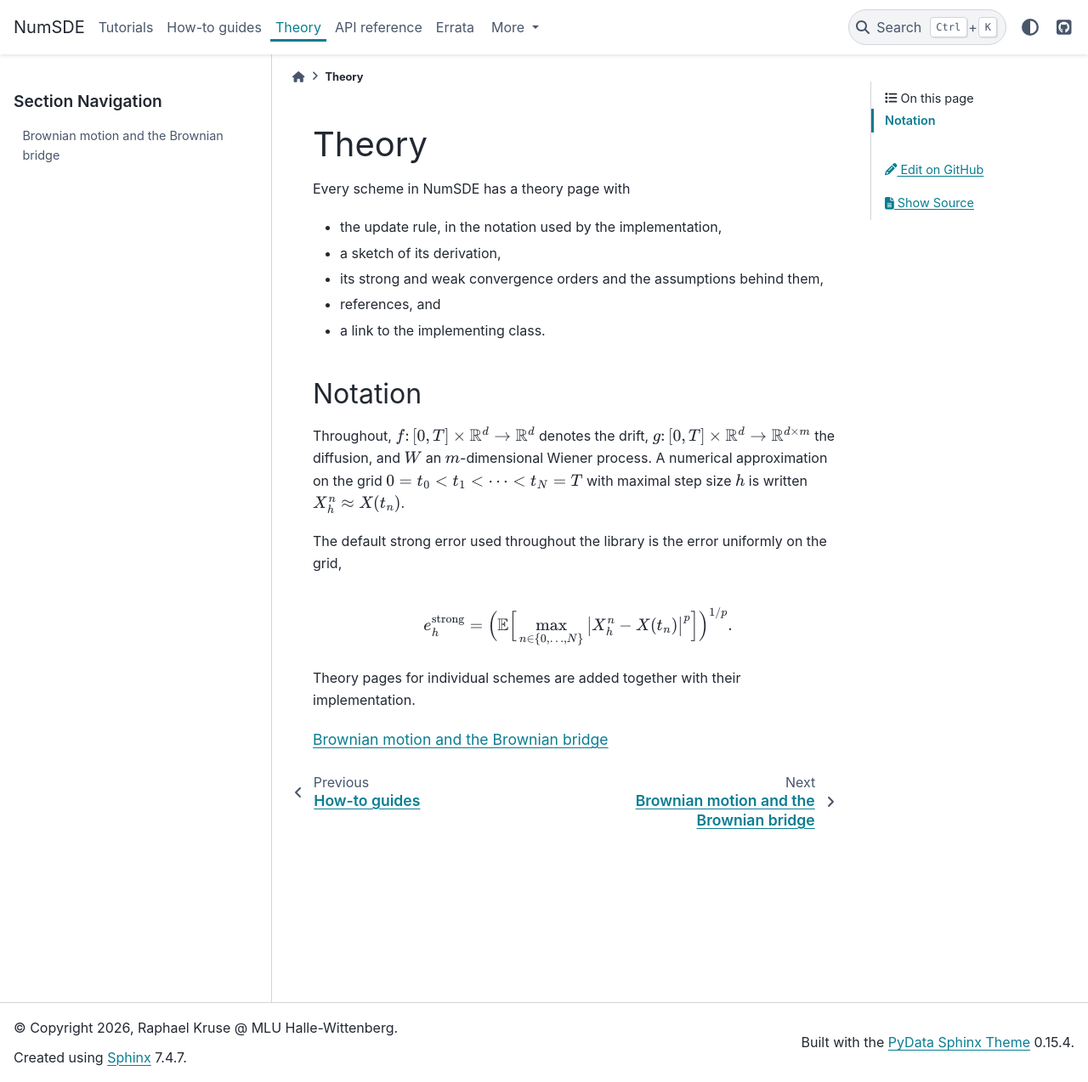
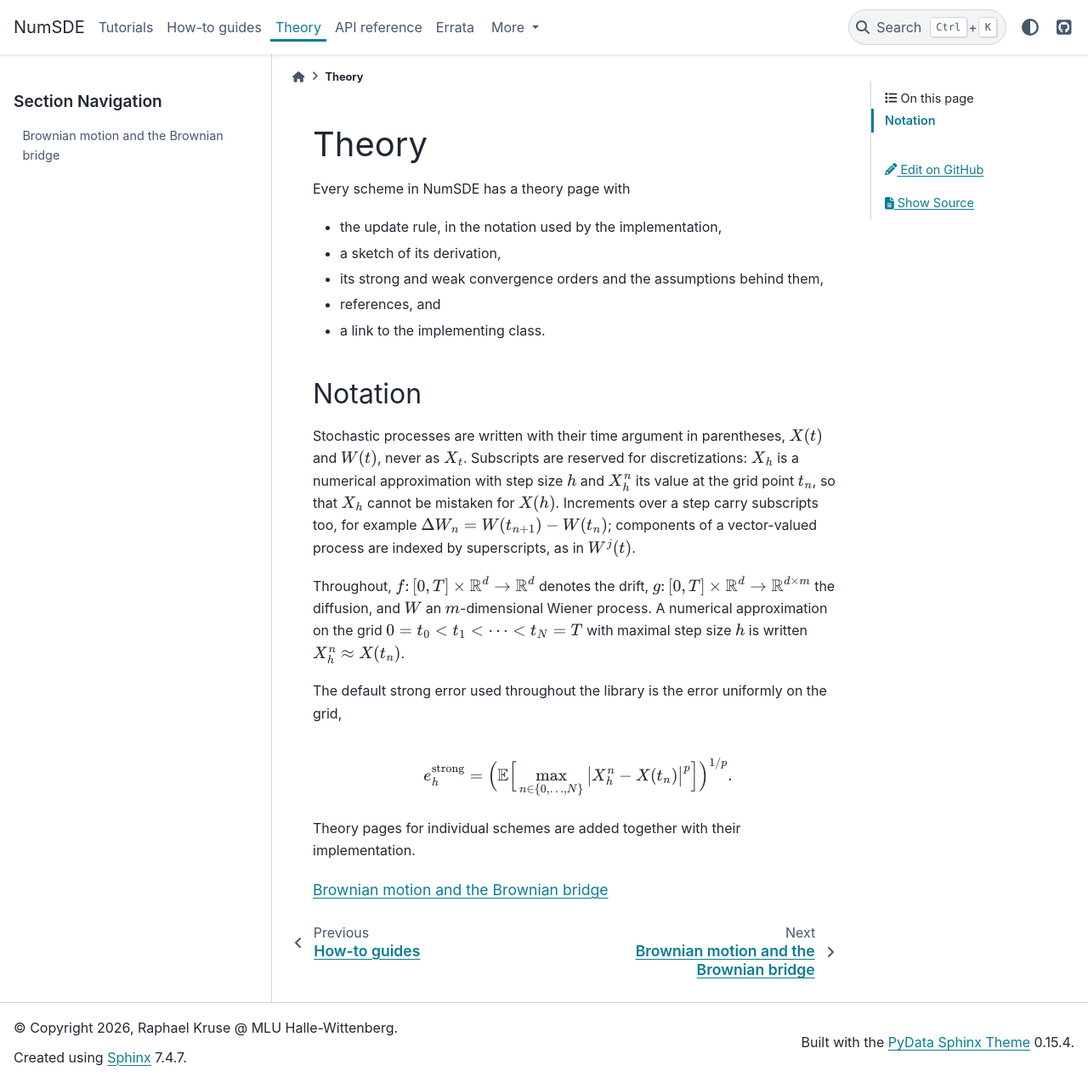
Before and after one commit to mlu-numerics/numsde, a Sphinx documentation site: the page built from docs/theory/index.md, in a window 1280 px wide and 1274 px high. Shown: the whole window at 85% size. Built offline with Sphinx 7.4.7 and the PyData theme 0.15.4, drawn with Linux system fonts in a browser that asks for light colours.

Commit message:
Write stochastic processes as X(t), not X_t (#8)
Subscripts are reserved for discretizations (X_h, X_h^n) and increments
(Delta W_n), so that X_h cannot be mistaken for X(h). This matches the
notation of the theory pages and the companion book.

The SDE in the README, the documentation start page, the package
docstring and the architecture document now reads
dX(t) = f(t, X(t)) dt + g(t, X(t)) dW(t). The convention is documented
on the theory index page, in CONTRIBUTING.md and CLAUDE.md, and recorded
in the decision log.


Claude-Session: https://claude.ai/code/session_017ymd5KN8fGMKijrf9DAJkQ

Co-authored-by: Claude <noreply@anthropic.com>

```diff
--- a/docs/theory/index.md
+++ b/docs/theory/index.md
@@ -9,6 +9,14 @@ Every scheme in NumSDE has a theory page with
 - a link to the implementing class.
 
 ## Notation
+
+Stochastic processes are written with their time argument in parentheses,
+$X(t)$ and $W(t)$, never as $X_t$. Subscripts are reserved for discretizations:
+$X_h$ is a numerical approximation with step size $h$ and $X_h^n$ its value at
+the grid point $t_n$, so that $X_h$ cannot be mistaken for $X(h)$. Increments
+over a step carry subscripts too, for example
+$\Delta W_n = W(t_{n+1}) - W(t_n)$; components of a vector-valued process are
+indexed by superscripts, as in $W^j(t)$.
 
 Throughout, $f\colon [0,T]\times\mathbb{R}^d \to \mathbb{R}^d$ denotes the drift,
 $g\colon [0,T]\times\mathbb{R}^d \to \mathbb{R}^{d\times m}$ the diffusion, and
--- a/src/numsde/__init__.py
+++ b/src/numsde/__init__.py
@@ -5,7 +5,7 @@ schemes for Itô stochastic differential equations
 
 .. math::
 
-    \mathrm{d}X_t = f(t, X_t)\,\mathrm{d}t + g(t, X_t)\,\mathrm{d}W_t,
+    \mathrm{d}X(t) = f(t, X(t))\,\mathrm{d}t + g(t, X(t))\,\mathrm{d}W(t),
 
 together with tools for empirical convergence studies. It is written for
 university teaching and research.
```
Also changed, not shown: CLAUDE.md (+3 -0 lines), CONTRIBUTING.md (+2 -0 lines), README.md (+2 -2 lines), docs/development/architecture.md (+3 -2 lines), docs/index.md (+2 -2 lines).
